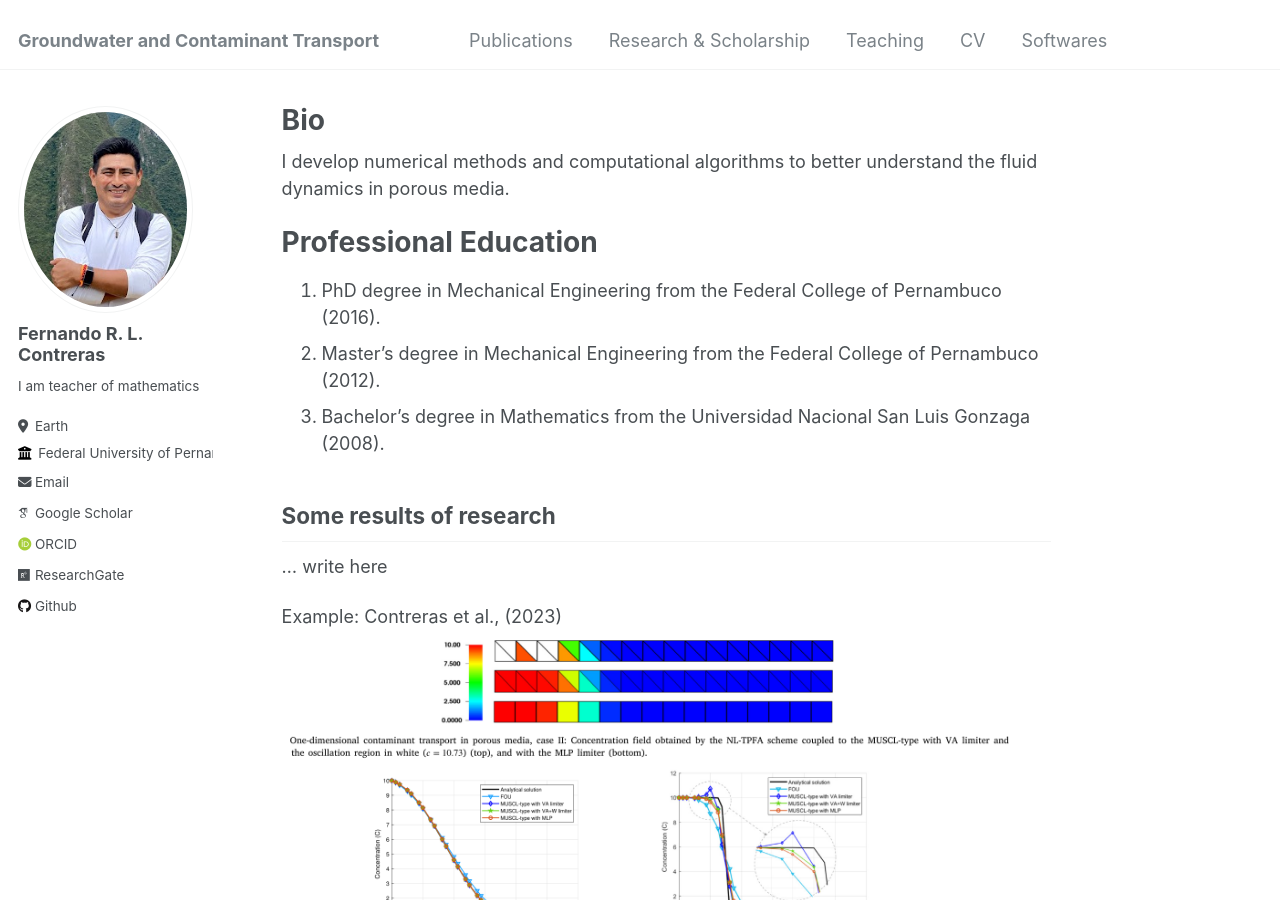
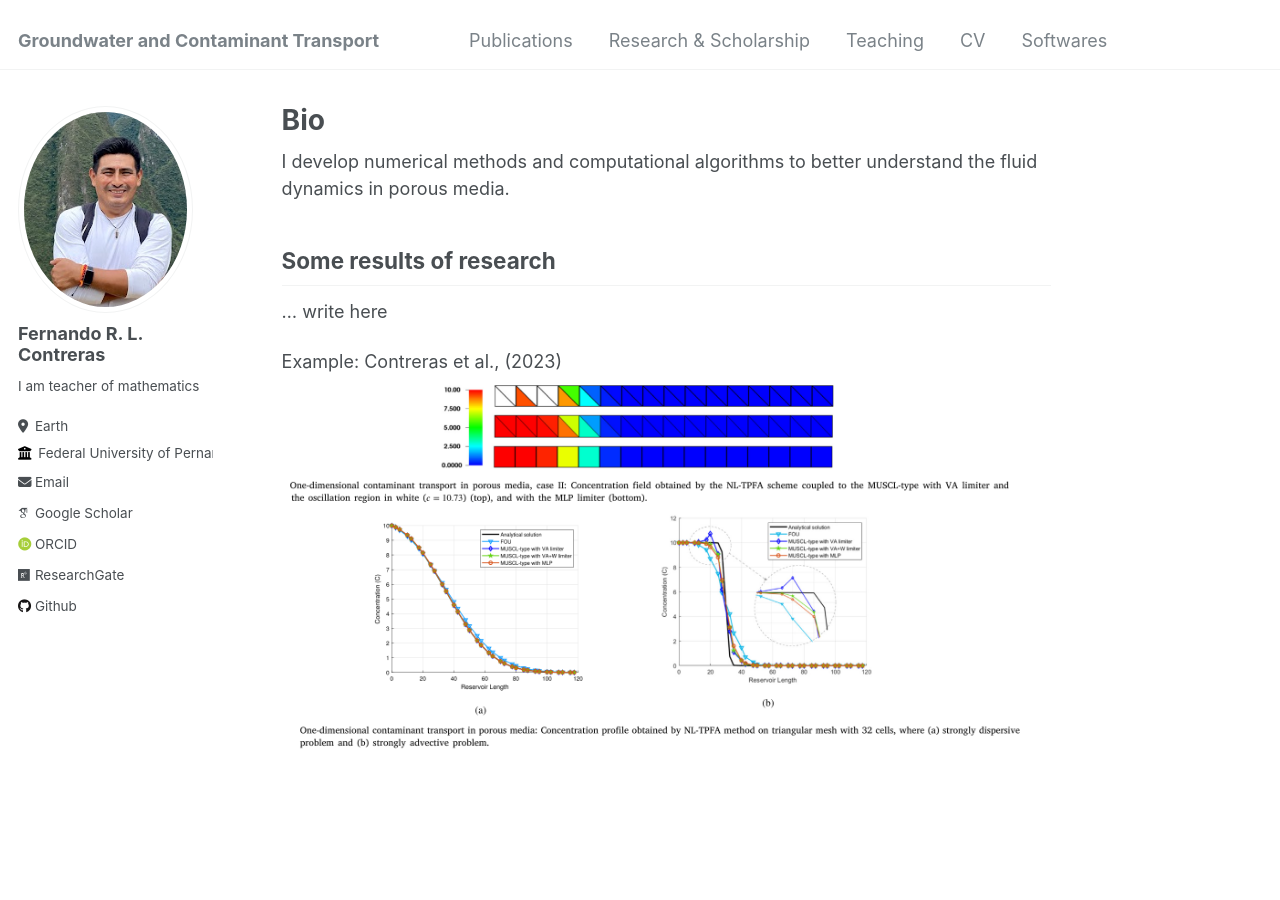
Before and after one commit to Feraul/Feraul.github.io, a Jekyll site: the page built from _pages/about.md, in a window 1280 px wide and 900 px high. Built offline with Jekyll 4.4.1, drawn with Linux system fonts in a browser that asks for light colours; some web fonts are replaced.

Commit message:
Update about.md

```diff
--- a/_pages/about.md
+++ b/_pages/about.md
@@ -9,11 +9,6 @@ redirect_from:
 
 I develop numerical methods and computational algorithms to better understand the fluid dynamics in porous media.
 
-Professional Education
-======
-1. PhD degree in Mechanical Engineering from the Federal College of Pernambuco (2016).
-2. Master's degree in Mechanical Engineering from the Federal College of Pernambuco (2012).
-3. Bachelor's degree in Mathematics from the Universidad Nacional San Luis Gonzaga (2008).
 
 Some results of research
 ------
```
